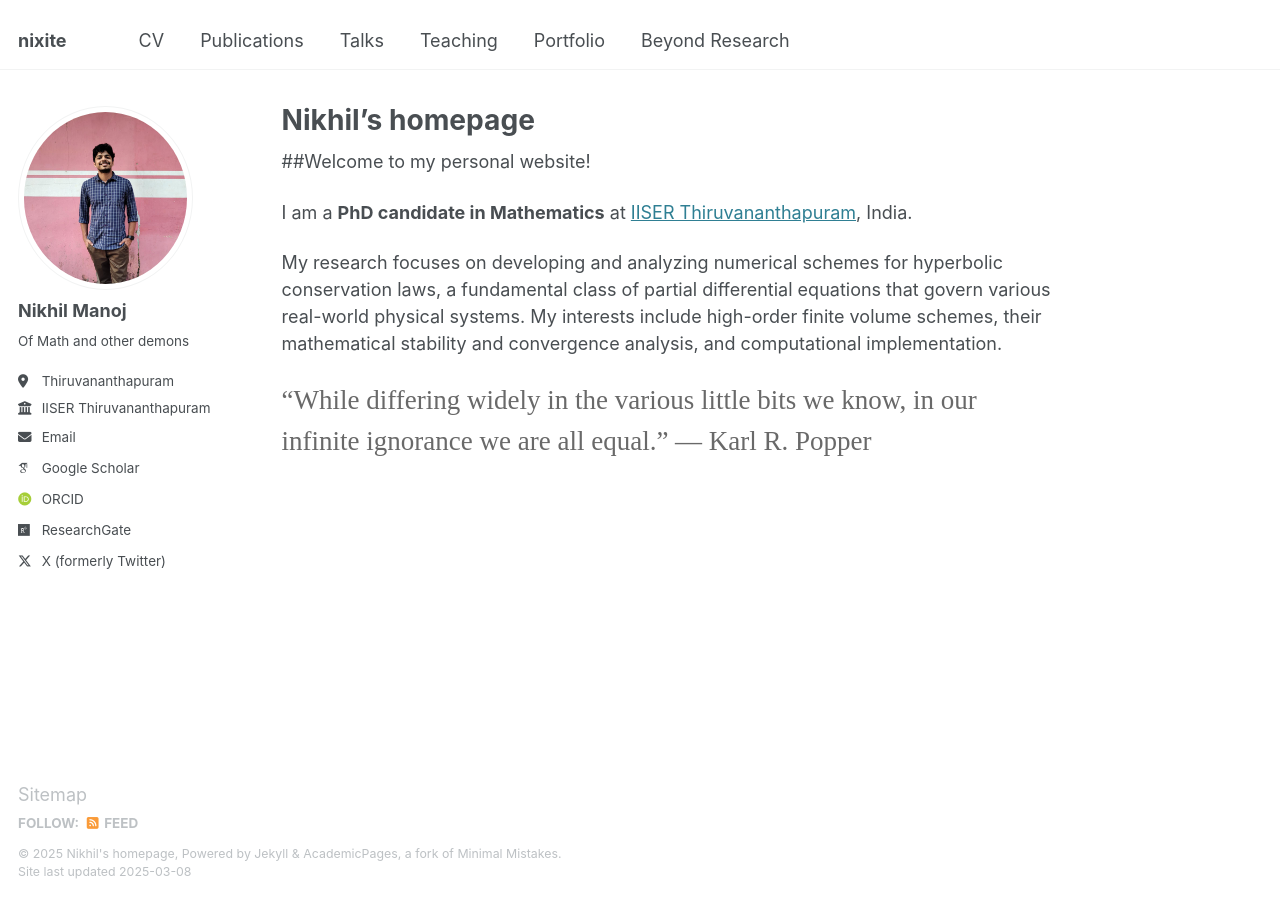
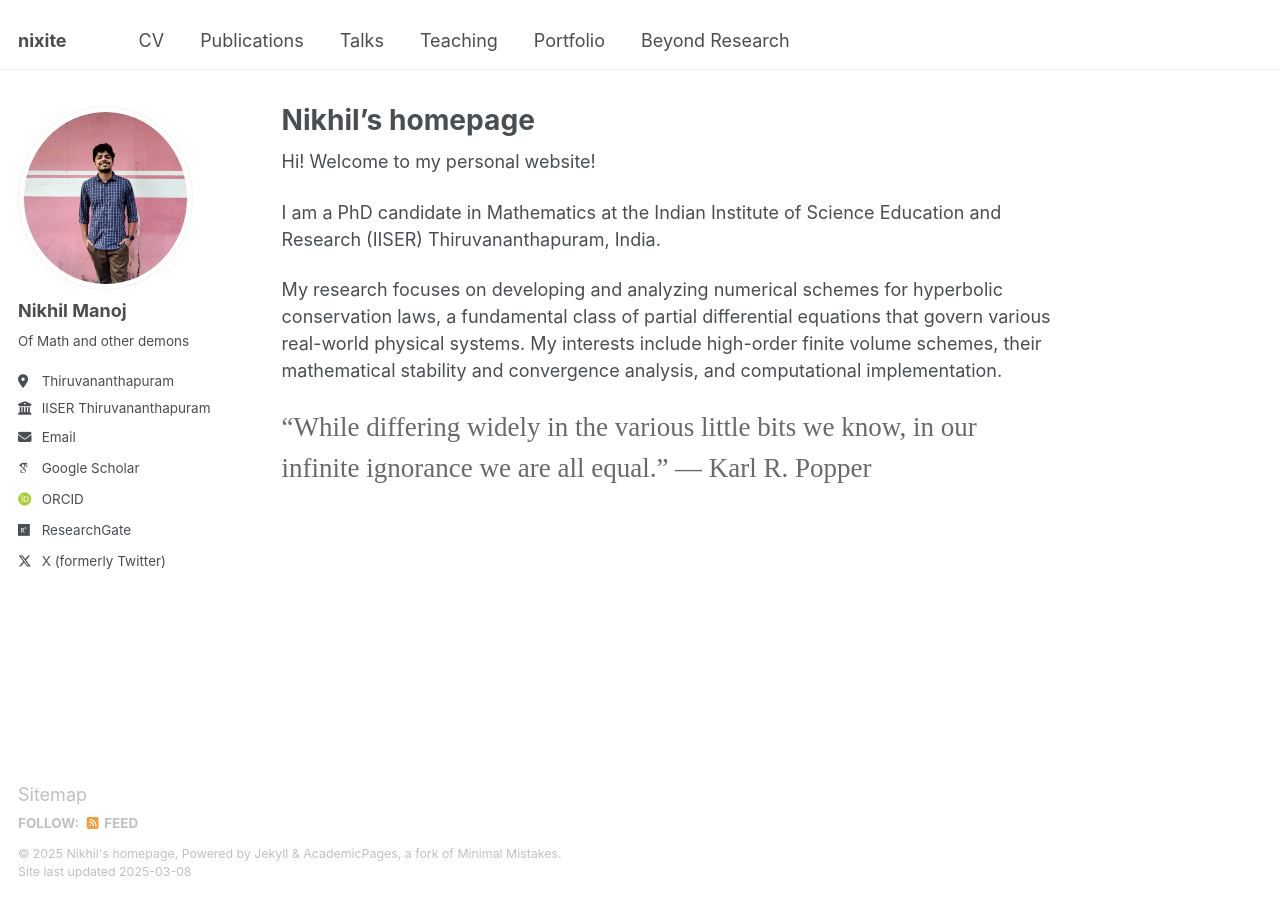
Before and after one commit to nikhil0597/nikhil0597.github.io, a Jekyll site: the page built from _pages/about.md, in a window 1280 px wide. Built offline with Jekyll 4.4.1, drawn with Linux system fonts in a browser that asks for light colours; some web fonts are replaced.

Commit message:
Update about.md

```diff
--- a/_pages/about.md
+++ b/_pages/about.md
@@ -6,9 +6,9 @@ redirect_from:
   - /about/
   - /about.html
 ---
-##Welcome to my personal website!
+Hi! Welcome to my personal website!
 
-I am a **PhD candidate in Mathematics** at [IISER Thiruvananthapuram](https://www.iisertvm.ac.in/), India.
+I am a PhD candidate in Mathematics at the Indian Institute of Science Education and Research (IISER) Thiruvananthapuram, India.
 
 My research focuses on developing and analyzing numerical schemes for hyperbolic conservation laws, a fundamental class of partial differential equations that govern various real-world physical systems. My interests include high-order finite volume schemes, their mathematical stability and convergence analysis, and computational implementation.
 
```
